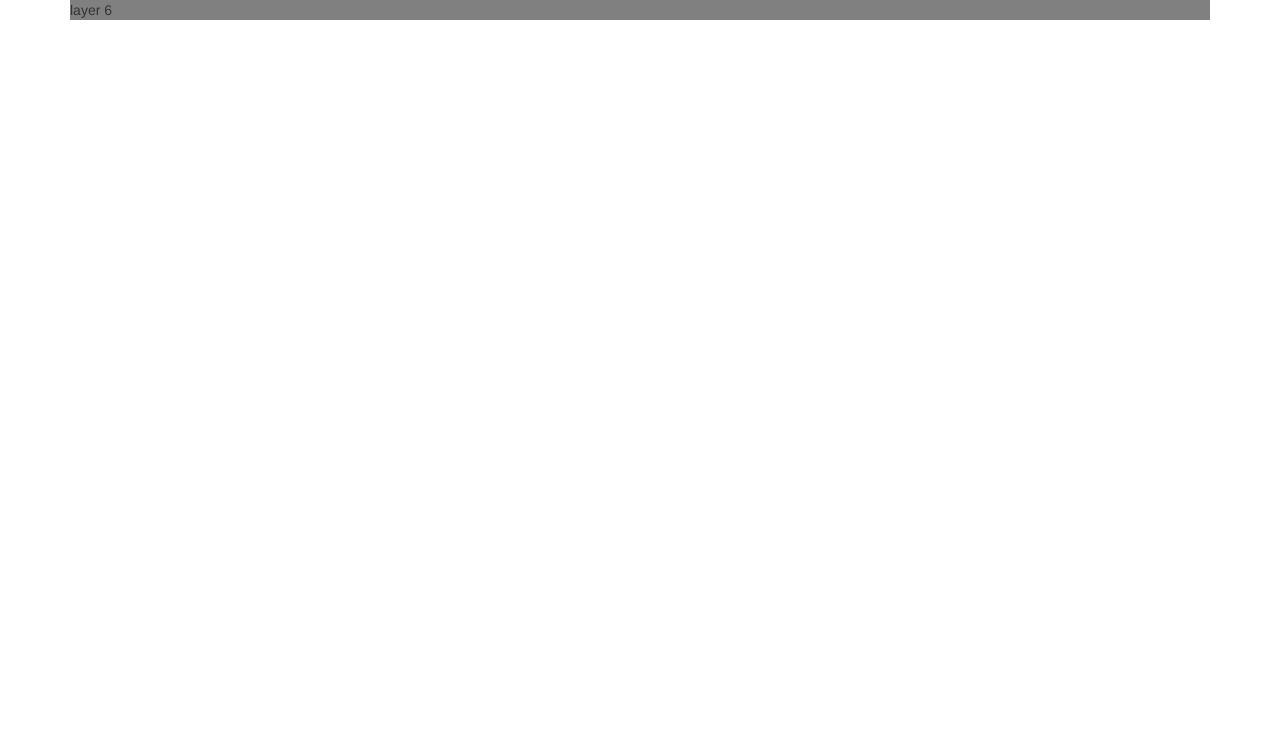
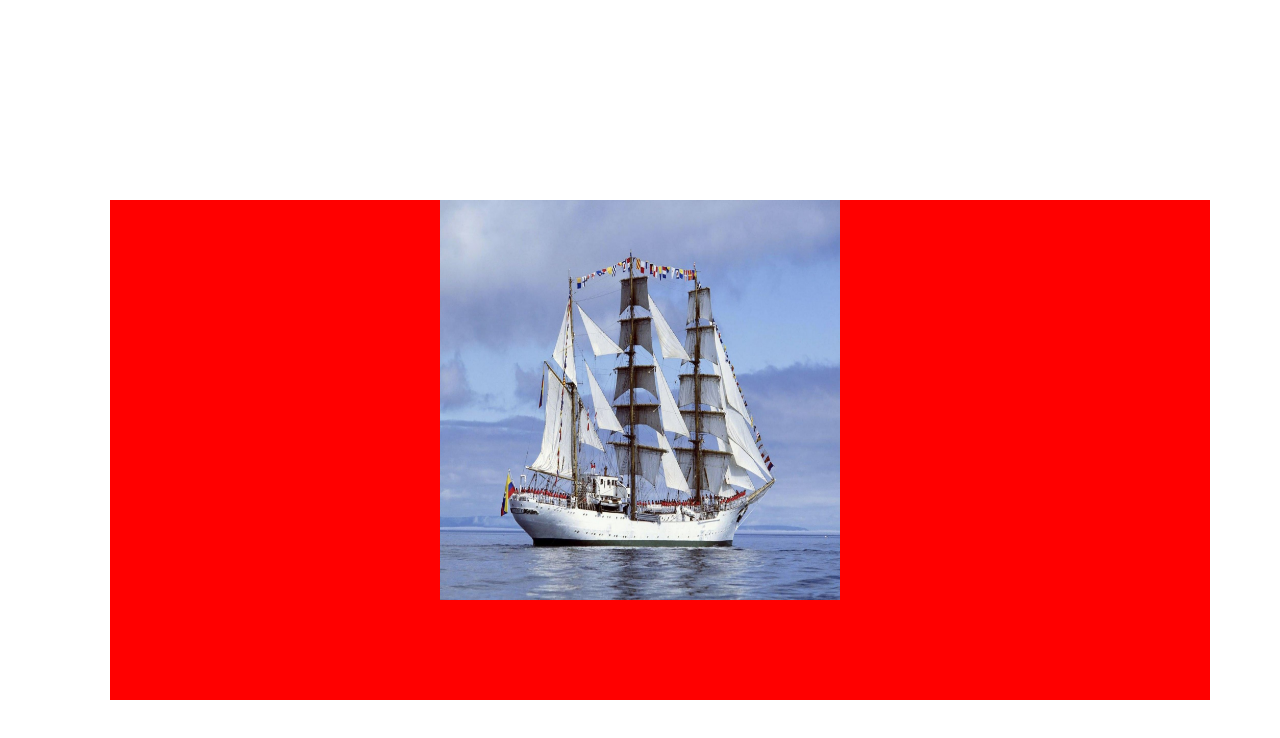
Before and after one commit to franciscomemoli/parallax-example, a website: page app/index.html in a window 1280 px wide. Drawn offline with nearby package versions, Linux system fonts and the light colour scheme; files that its build step writes are made by us from their sources.

Commit message:
draft example with boat picture and two layers

```diff
--- a/app/index.html
+++ b/app/index.html
@@ -26,13 +26,20 @@
 
 
         <div class="container">
-           <ul id="scene">
-              <li class="layer" data-depth="0.00"><div class="layer1">layer 1</div></li>
-              <li class="layer" data-depth="0.20"><div class="layer2">layer 2</div></li>
-              <li class="layer" data-depth="0.40"><div class="layer3">layer 3</div></li>
-              <li class="layer" data-depth="0.60"><div class="layer4">layer 4</div></li>
-              <li class="layer" data-depth="0.80"><div class="layer5">layer 5</div></li>
-              <li class="layer" data-depth="1.00"><div class="layer6">layer 6</div></li>
+        <div class="header"></div>
+            <ul id="scene"
+              data-calibrate-x="false"
+              data-calibrate-y="true"
+              data-invert-x="false"
+              data-invert-y="true"
+              data-limit-x="70"
+              data-limit-y="70"
+              data-scalar-x="60"
+              data-scalar-y="60"
+              data-friction-x="0.2"
+              data-friction-y="0.8">
+              <li class="layer" data-depth="0.00"><div class="layer1"></div></li>
+              <li class="layer" data-depth="0.20"><img class="barco" src="images/barco.jpg" width="400px" height="400px"></li>
             </ul>
         </div>
 
--- a/app/styles/main.css
+++ b/app/styles/main.css
@@ -1,23 +1,14 @@
+.header {
+    width:100%;
+    height: 200px;
+}
+
+.barco {
+	display: block;
+    margin: auto;
+}
 .layer1 {
     background-color: red;
+    height: 500px;
+    width: 100%;
 }
-
-.layer2 {
-    background-color: blue;
-}
-
-.layer3 {
-    background-color: green;
-}
-
-.layer4 {
-    background-color: black;
-}
-
-.layer5 {
-    background-color: yellow;
-}
-
-.layer6 {
-    background-color: gray;
-}
```
Also changed, not shown: app/images/barco.jpg (added).
